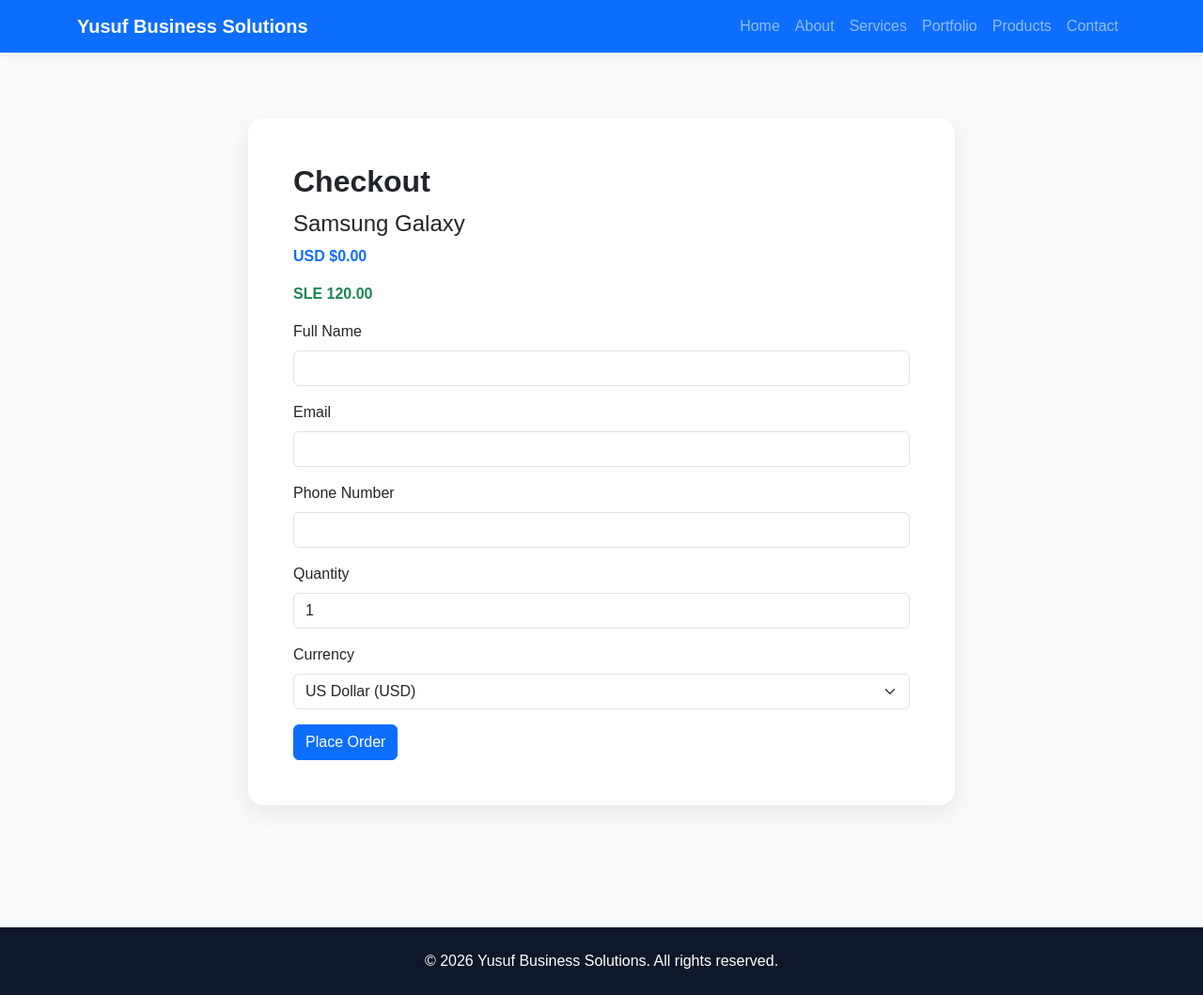
After one commit to shaw545/django-business-website, a Django app: page /checkout/4/ in a window 1280 px wide. The commit adds this page. Shown: the whole page at 94% size. Run offline with Django 5.2, Linux system fonts and the light colour scheme; data comes from the database, SQL or seed files in the repository.

Commit message:
Add dual-currency checkout and order model

```diff
--- a/website/models.py
+++ b/website/models.py
@@ -1,4 +1,3 @@
-
 from django.db import models
 
 class ContactMessage(models.Model):
@@ -22,7 +21,8 @@ class ContactMessage(models.Model):
 
 class Product(models.Model):
     name = models.CharField(max_length=200)
-    price = models.DecimalField(max_digits=10, decimal_places=2)
+    price_usd = models.DecimalField(max_digits=10, decimal_places=2)
+    price_sle = models.DecimalField(max_digits=10, decimal_places=2)
     description = models.TextField()
     image = models.ImageField(upload_to='products/', blank=True, null=True)
     available = models.BooleanField(default=True)
@@ -30,3 +30,22 @@ class Product(models.Model):
 
     def __str__(self):
         return self.name
+
+
+class Order(models.Model):
+    CURRENCY_CHOICES = [
+        ('USD', 'US Dollar'),
+        ('SLE', 'Sierra Leone Leone'),
+    ]
+
+    product = models.ForeignKey(Product, on_delete=models.CASCADE)
+    customer_name = models.CharField(max_length=150)
+    email = models.EmailField()
+    phone = models.CharField(max_length=50)
+    quantity = models.PositiveIntegerField(default=1)
+    currency = models.CharField(max_length=3, choices=CURRENCY_CHOICES, default='USD')
+    total_amount = models.DecimalField(max_digits=12, decimal_places=2)
+    created_at = models.DateTimeField(auto_now_add=True)
+
+    def __str__(self):
+        return f"{self.customer_name} - {self.product.name}"
--- /dev/null
+++ b/website/templates/checkout.html
@@ -0,0 +1,61 @@
+{% extends 'base.html' %}
+
+{% block title %}Checkout - Yusuf Business Solutions{% endblock %}
+
+{% block content %}
+<div class="container section-padding">
+    <div class="row justify-content-center">
+        <div class="col-lg-8">
+            <div class="card shadow-soft">
+                <div class="card-body p-5">
+                    <h2 class="section-title">Checkout</h2>
+
+                    {% if success %}
+                    <div class="alert alert-success">
+                        Your order has been submitted successfully.
+                    </div>
+                    {% endif %}
+
+                    <h4>{{ product.name }}</h4>
+                    <p class="text-primary fw-bold">USD ${{ product.price_usd }}</p>
+                    <p class="text-success fw-bold">SLE {{ product.price_sle }}</p>
+
+                    <form method="POST">
+                        {% csrf_token %}
+
+                        <div class="mb-3">
+                            <label class="form-label">Full Name</label>
+                            <input type="text" name="customer_name" class="form-control" required>
+                        </div>
+
+                        <div class="mb-3">
+                            <label class="form-label">Email</label>
+                            <input type="email" name="email" class="form-control" required>
+                        </div>
+
+                        <div class="mb-3">
+                            <label class="form-label">Phone Number</label>
+                            <input type="text" name="phone" class="form-control" required>
+                        </div>
+
+                        <div class="mb-3">
+                            <label class="form-label">Quantity</label>
+                            <input type="number" name="quantity" class="form-control" value="1" min="1" required>
+                        </div>
+
+                        <div class="mb-3">
+                            <label class="form-label">Currency</label>
+                            <select name="currency" class="form-select" required>
+                                <option value="USD">US Dollar (USD)</option>
+                                <option value="SLE">Sierra Leone Leone (SLE)</option>
+                            </select>
+                        </div>
+
+                        <button type="submit" class="btn btn-primary">Place Order</button>
+                    </form>
+                </div>
+            </div>
+        </div>
+    </div>
+</div>
+{% endblock %}
--- a/website/urls.py
+++ b/website/urls.py
@@ -8,5 +8,6 @@ urlpatterns = [
     path('portfolio/', views.portfolio, name='portfolio'),
     path('products/', views.products, name='products'),
     path('products/<int:product_id>/', views.product_detail, name='product_detail'),
+    path('checkout/<int:product_id>/', views.checkout, name='checkout'),
     path('contact/', views.contact, name='contact'),
 ]
--- a/website/views.py
+++ b/website/views.py
@@ -1,7 +1,7 @@
-
-from django.shortcuts import render, get_object_or_404
+from decimal import Decimal
+from django.shortcuts import render, get_object_or_404, redirect
 from django.core.mail import send_mail
-from .models import ContactMessage, Product
+from .models import ContactMessage, Product, Order
 
 def home(request):
     return render(request, 'home.html')
@@ -22,6 +22,54 @@ def products(request):
 def product_detail(request, product_id):
     product = get_object_or_404(Product, id=product_id, available=True)
     return render(request, 'product_detail.html', {'product': product})
+
+def checkout(request, product_id):
+    product = get_object_or_404(Product, id=product_id, available=True)
+    success = False
+
+    if request.method == 'POST':
+        customer_name = request.POST.get('customer_name')
+        email = request.POST.get('email')
+        phone = request.POST.get('phone')
+        quantity = int(request.POST.get('quantity', 1))
+        currency = request.POST.get('currency')
+
+        unit_price = product.price_usd if currency == 'USD' else product.price_sle
+        total_amount = Decimal(unit_price) * quantity
+
+        Order.objects.create(
+            product=product,
+            customer_name=customer_name,
+            email=email,
+            phone=phone,
+            quantity=quantity,
+            currency=currency,
+            total_amount=total_amount
+        )
+
+        send_mail(
+            subject=f'New Order for {product.name}',
+            message=f"""
+Customer: {customer_name}
+Email: {email}
+Phone: {phone}
+Product: {product.name}
+Quantity: {quantity}
+Currency: {currency}
+Total: {total_amount}
+""",
+            from_email=None,
+            recipient_list=['info@yusufbusinesssolutions.com'],
+            fail_silently=False,
+        )
+
+        success = True
+        return render(request, 'checkout.html', {
+            'product': product,
+            'success': success
+        })
+
+    return render(request, 'checkout.html', {'product': product, 'success': success})
 
 def contact(request):
     success = False
```
Also changed, not shown: website/admin.py (+10 -5 lines), website/templates/product_detail.html (+4 -12 lines), website/templates/products.html (+7 -19 lines), db.sqlite3, website/migrations/0004_rename_price_product_price_sle_product_price_usd_and_more.py (added).
